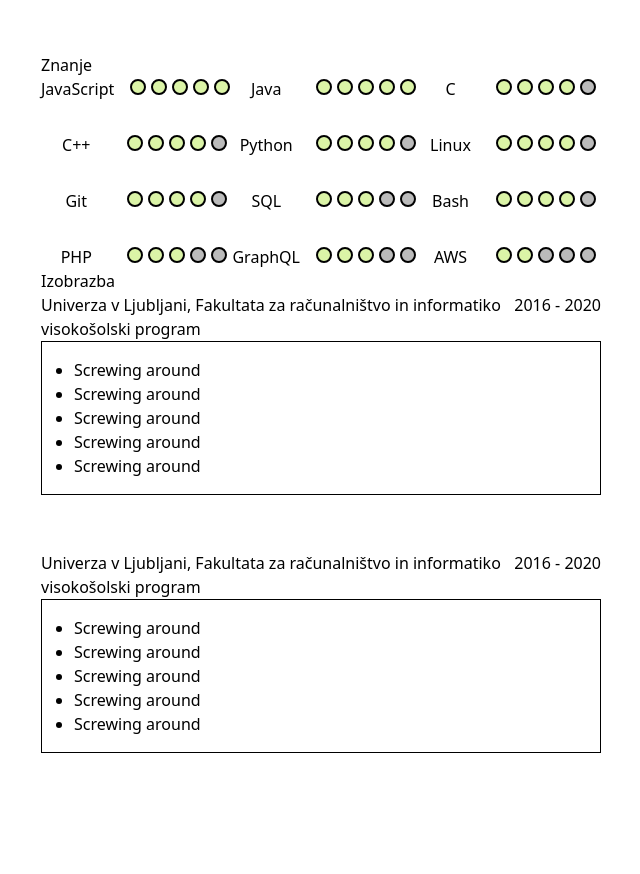
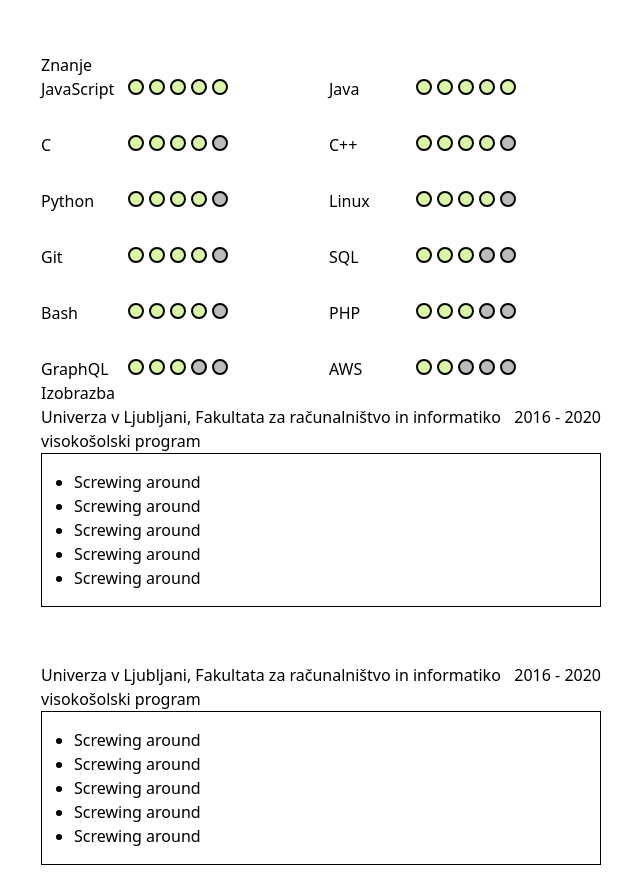
Before and after one commit to dbecaj/dbecaj.github.io, a Gatsby site: page / in a window 1280 px wide. Shown: the part 1105-1979 px from the top of the page, without its empty margins (319-959 px from the left). Before the commit the page ends 1914 px from the top, so only its background shows below. Built offline with nearby package versions, Linux system fonts and the light colour scheme; Gatsby itself is replaced by a stand-in of ours.

Commit message:
Changed skill items layout

```diff
--- a/content/site-data.json
+++ b/content/site-data.json
@@ -97,5 +97,9 @@
       "name": "AWS",
       "level": 2
     }
+  ],
+
+  "education": [
+
   ]
 }
--- a/src/components/skill-item.js
+++ b/src/components/skill-item.js
@@ -4,9 +4,9 @@ import { SkillLevel } from "./skill-level"
 export function SkillItem(props) {
 
   return (
-    <div class={`flex ${props.class}`}>
-      <p class="mx-auto">{props.name}</p>
-      <SkillLevel level={props.level} class="whitespace-nowrap ml-4"/>
+    <div class={`flex w-48 justify-between ${props.class}`}>
+      <p>{props.name}</p>
+      <SkillLevel level={props.level} class="whitespace-nowrap ml-2"/>
     </div>
   )
 }
--- a/src/pages/index.js
+++ b/src/pages/index.js
@@ -53,9 +53,9 @@ export default function Home({ data }) {
         <h3>Znanje</h3>
         <div style={{
           display: "grid",
-          gridTemplateColumns: "repeat(auto-fit, minmax(180px, auto))",
+          gridTemplateColumns: "repeat(auto-fit, minmax(190px, auto))",
           rowGap: "2rem",
-          justifyContent: "center"
+          columnGap: "1rem"
         }}>
           {SiteData.skills.map(skill => {
             return (
```
